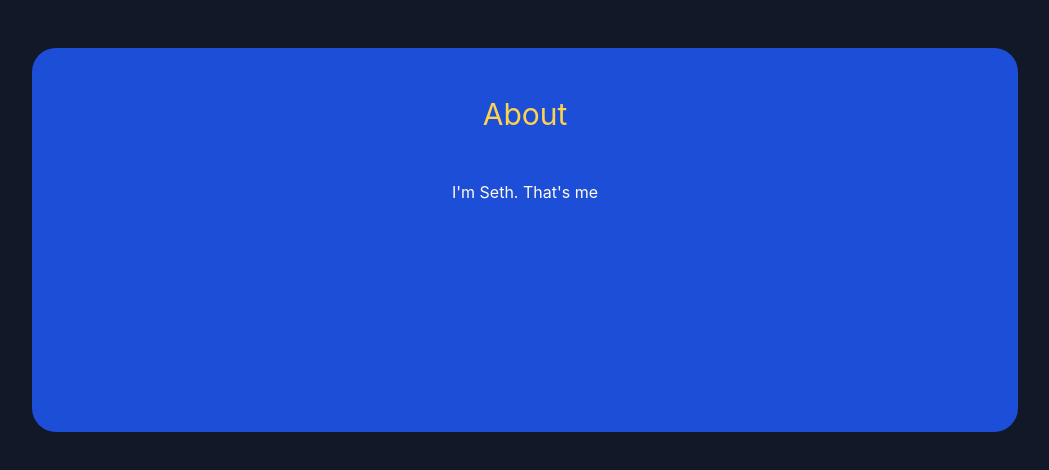
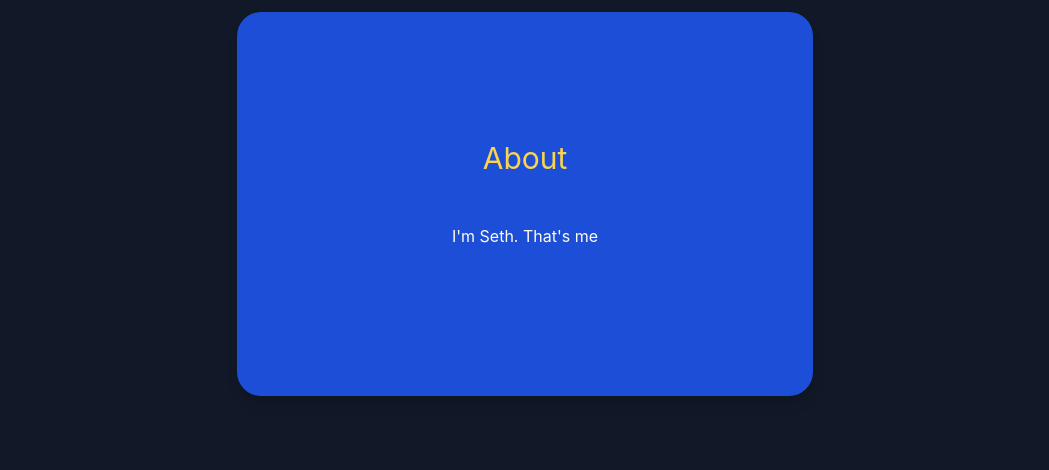
Before and after one commit to sethanderson1/nextjs-portfolio, a Next.js app: page / in a window 1280 px wide. Shown: the top 470 px of the page, without its empty margins (115-1164 px from the left). Built offline with nearby package versions, Linux system fonts and the light colour scheme.

Commit message:
Another commit

```diff
--- a/pages/index.js
+++ b/pages/index.js
@@ -9,13 +9,15 @@ export default function Home() {
         <link rel="icon" href="/favicon.ico" />
       </Head>
 
-      <main className="flex justify-center">
-          <section className="w-5/6 h-96 bg-blue-700 rounded-3xl text-yellow-300 text-center ">
-            <div className="border-blue-300 border-solid">
-              <h2 className='my-12 text-3xl '>About</h2>
+      <main >
+        <section className="relative py-3 sm:max-w-xl sm:mx-auto">
+          <div className="relative px-4 py-10 shadow-lg sm:rounded-3xl sm:p-20 h-96 bg-blue-700 text-yellow-300 text-center ">
+            <div>
+              <h2 className='my-12 text-3xl'>About</h2>
               <p className='text-yellow-50'>I'm Seth. That's me</p>
             </div>
-          </section>
+          </div>
+        </section>
       </main>
 
     </div>
--- a/styles/globals.css
+++ b/styles/globals.css
@@ -12,7 +12,7 @@ body {
 
 body {
   @apply bg-gray-900;
-  @apply p-12;
+  /* @apply p-12; */
 }
 
 a {
```
